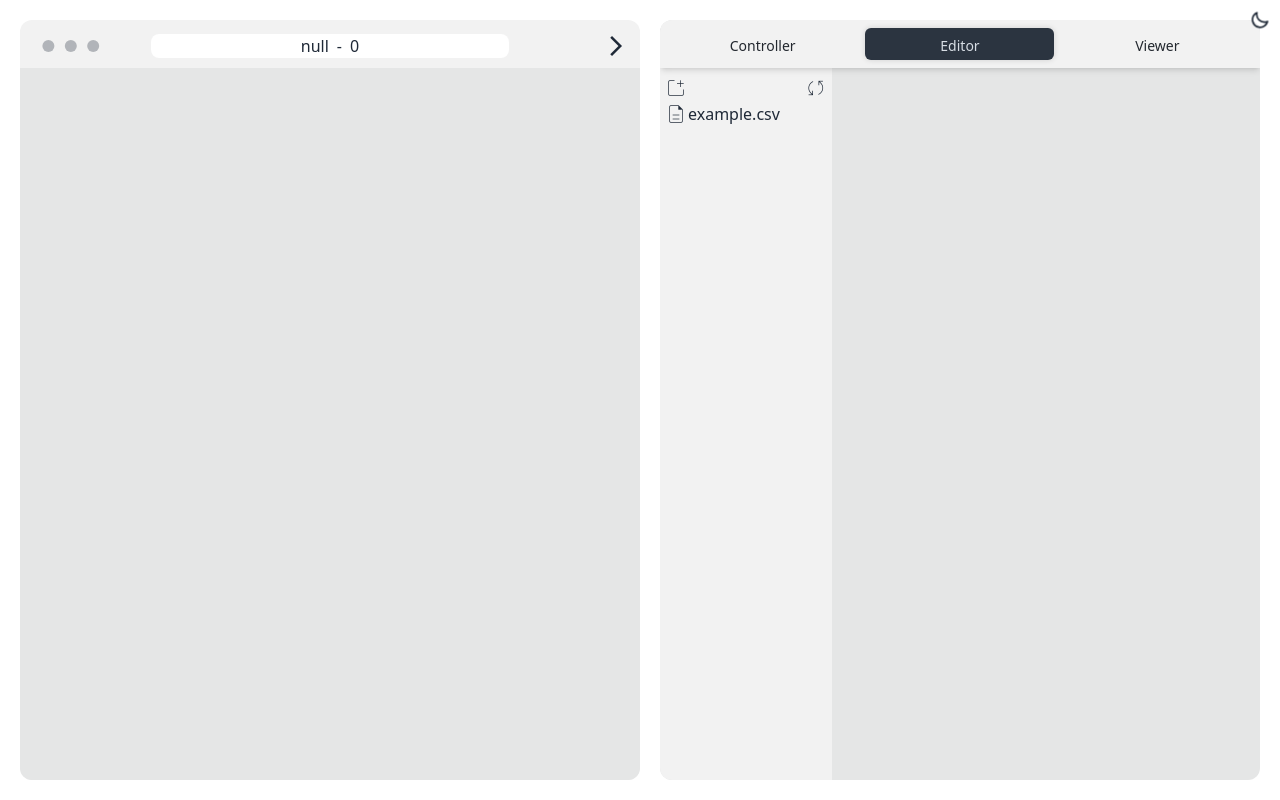
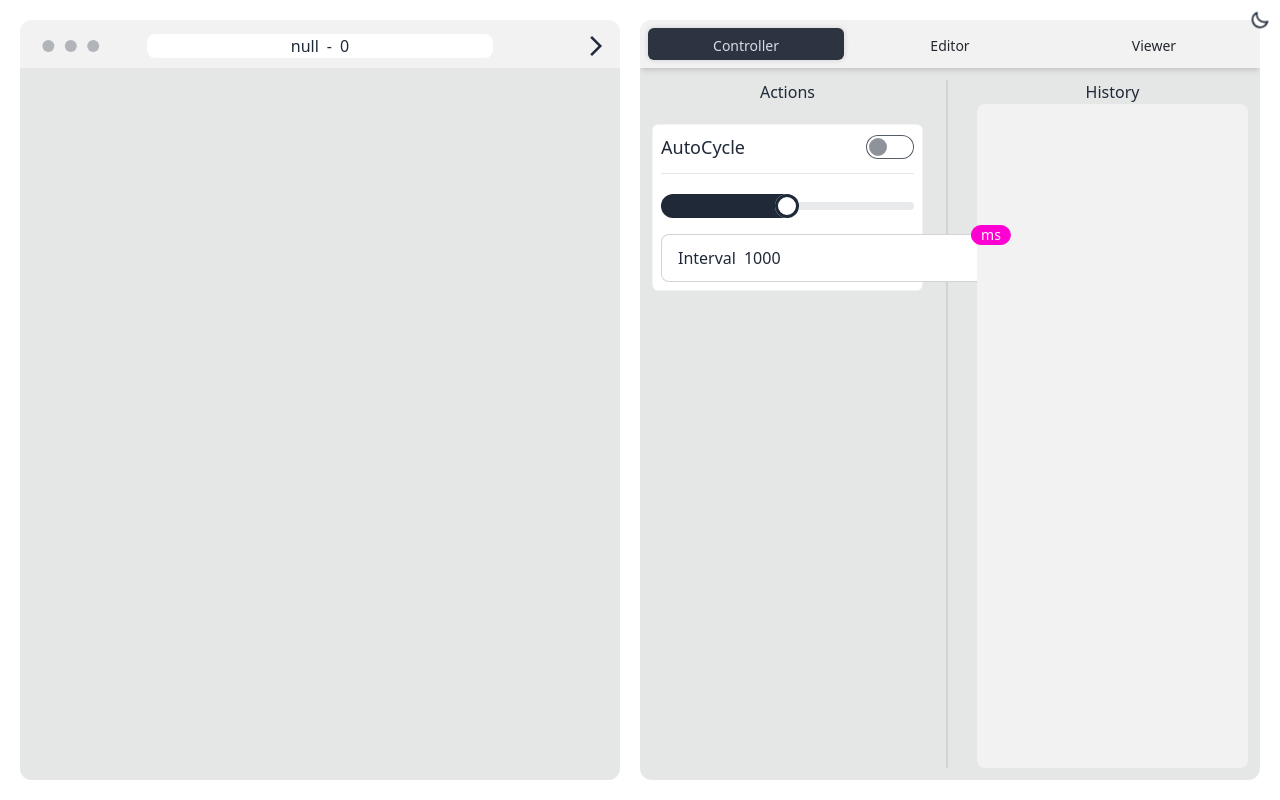
Before and after one commit to johannes-adr/Echtzeitsysteme, a SvelteKit app: page / in a window 1280 px wide. Built offline with nearby package versions, Linux system fonts and the light colour scheme.

Commit message:
autocycle und theme

```diff
--- a/src/app.html
+++ b/src/app.html
@@ -1,5 +1,5 @@
 <!doctype html>
-<html lang="en" data-theme="black">
+<html lang="en" data-theme="dark">
 	<head>
 		<meta charset="utf-8" />
 		<link rel="icon" href="%sveltekit.assets%/favicon.png" />
--- a/src/components/Controller.svelte
+++ b/src/components/Controller.svelte
@@ -1,32 +1,90 @@
 <script lang="ts">
     import { sim } from "$lib/global";
-    let changeHistory: any[] = []
-    sim.subscribe(sim=>{
-        sim?.addObserver(change=>{
-            changeHistory.push(change);
+    import { get } from "svelte/store";
+    let changeHistory: any[] = [];
+    sim.subscribe((sim) => {
+        sim?.addObserver((change) => {
+            changeHistory.unshift(change);
+            if (changeHistory.length > 10) {
+                changeHistory.pop();
+            }
             changeHistory = changeHistory;
-        })
-    })
+        });
+    });
+    let autoCycle = false;
+    let interval = "1000";
 
+    let autoCycleInterval: NodeJS.Timeout | undefined;
+
+    $: {
+        console.log(autoCycle);
+        if (autoCycleInterval !== undefined) {
+            clearInterval(autoCycleInterval);
+        }
+
+        if (autoCycle) {
+            autoCycleInterval = setInterval(() => {
+                get(sim)?.doCycle();
+            }, Number.parseInt(interval));
+        }
+    }
 </script>
 
 <div class="w-full h-full p-3">
-    <div class="grid w-full  h-full grid-rows-11 lg:grid-rows-1 lg:grid-cols-11">
-        <div class="flex flex-col card items-center row-span-5 lg:row-span-1 lg:col-span-5 w-full h-full">
-            <h1>
-                Actions
-            </h1>
+    <div class="grid w-full h-full grid-rows-11 lg:grid-rows-1 lg:grid-cols-11">
+        <div
+            class="flex flex-col card items-start row-span-5 lg:row-span-1 lg:col-span-5 w-full h-full"
+        >
+            <h1 class="w-full text-center">Actions</h1>
+            <section>
+                <h2>
+                    <span>AutoCycle</span><input
+                        type="checkbox"
+                        class="toggle"
+                        bind:checked={autoCycle}
+                    />
+                </h2>
+
+                <div class="flex flex-col">
+                    <input
+                        type="range"
+                        min="10"
+                        max="2000"
+                        bind:value={interval}
+                        class="range"
+                    />
+                    <label
+                        class="input input-bordered flex items-center gap-2 indicator mt-4"
+                    >
+                        Interval
+                        <input type="number" class="grow" bind:value={interval} />
+                        <span class="indicator-item badge badge-secondary">ms</span>
+                    </label>
+                </div>
+            </section>
         </div>
         <div class="divider lg:divider-horizontal row-span-1 col-span-1"></div>
-        <div class="flex flex-col card items-center row-span-5 lg:row-span-1 lg:col-span-5  w-full h-full">
-            <h1>
-                History
-            </h1>
-            <div class=" bg-base-200 px-2 py-1 w-full h-full rounded-lg flex flex-col text-xs gap-3 ">
+        <div
+            class="flex flex-col card items-center row-span-5 lg:row-span-1 lg:col-span-5 w-full h-full"
+        >
+            <h1>History</h1>
+            <div
+                class=" bg-base-200 px-2 py-1 w-full h-full rounded-lg flex flex-col text-xs gap-3"
+            >
                 {#each changeHistory as change}
                     <span>{JSON.stringify(change)}</span>
                 {/each}
             </div>
         </div>
-      </div>
+    </div>
 </div>
+
+<style>
+    section {
+        @apply p-2 border w-full border-base-200 bg-base-100 rounded-md mt-5;
+    }
+
+    section > h2 {
+        @apply text-lg mb-5 pb-3 border-b border-base-300 flex flex-row items-center justify-between;
+    }
+</style>
--- a/src/lib/colorthemes.ts
+++ b/src/lib/colorthemes.ts
@@ -38,11 +38,11 @@ export const DarkTheme:ColorOptions ={
     semaphoreColor: {
         active: {
             bg: "#900",
-            text: "#fff"
+            text: "#2980b9"
         },
         inactive: {
             bg: "#888",
-            text: "#fff"
+            text: "#2980b9"
         }
     },
     mutexColor: {
--- a/src/lib/global.ts
+++ b/src/lib/global.ts
@@ -2,4 +2,4 @@ import { writable } from "svelte/store";
 import { Simulation } from "./simulation";
 
 export let sim = writable<Simulation | undefined>();
-export let activeTab = writable<string>("Editor");
+export let activeTab = writable<string>("Controller");
```
